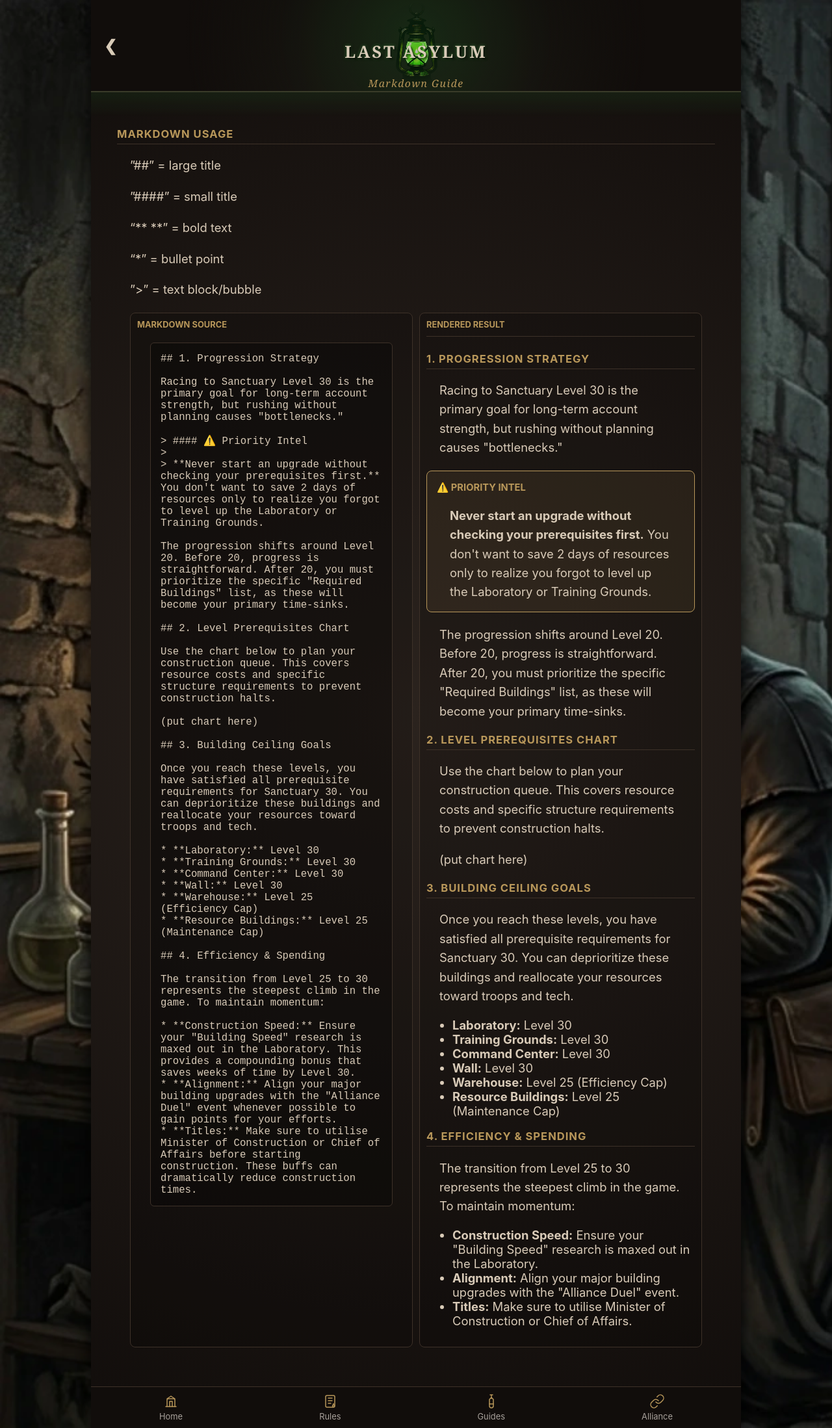
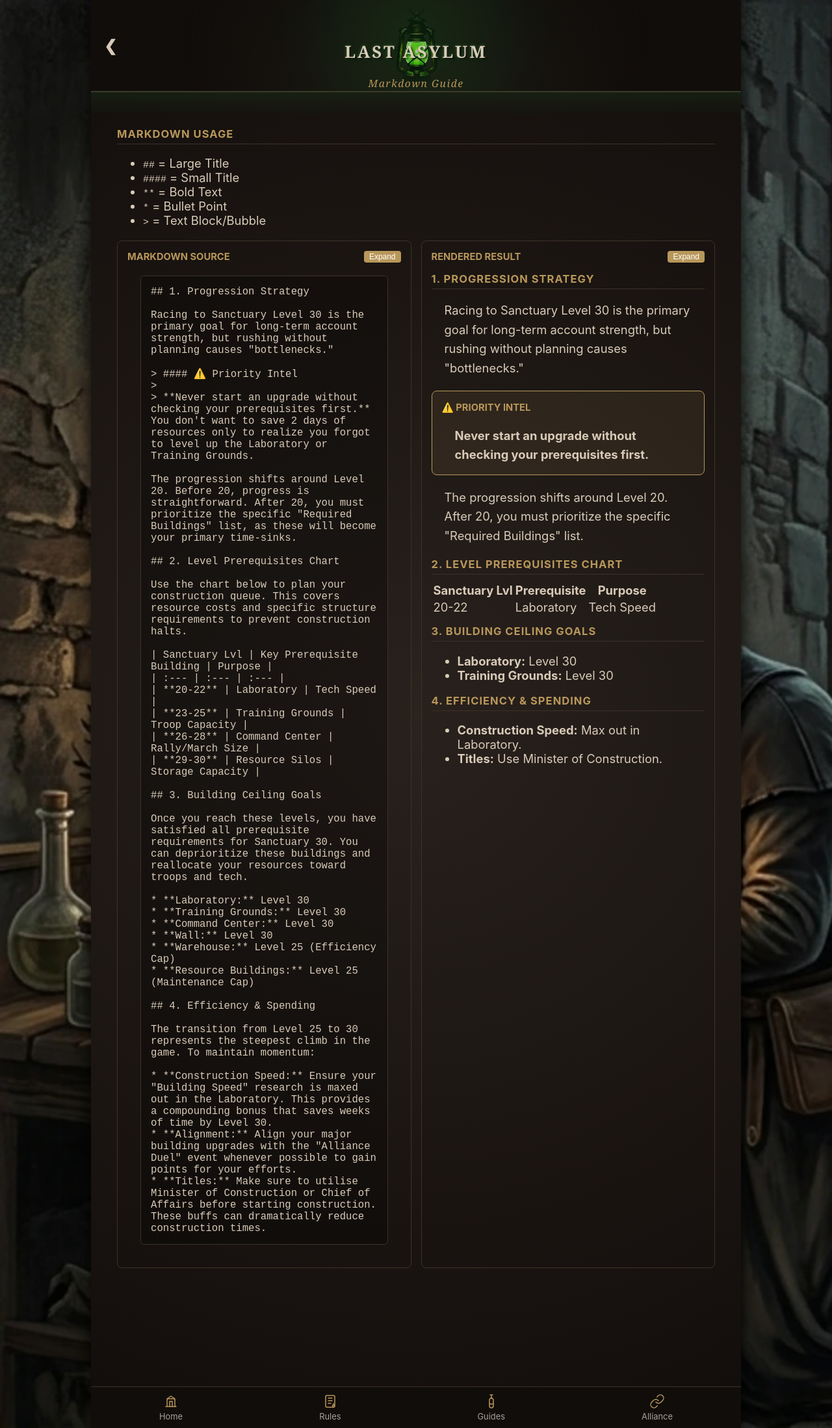
Before and after one commit to LA-S78/la-s78.github.io, a Jekyll site: the page built from test.md, in a window 1280 px wide. Shown: the whole page at 65% size. Built offline with Jekyll 4.4.1, drawn with Linux system fonts in a browser that asks for light colours.

Commit message:
markdown guide v2

```diff
--- a/test.md
+++ b/test.md
@@ -6,53 +6,72 @@
 
 <style>
     .split-view {
-    display: flex;
-    flex-direction: column; /* Stack vertically for mobile */
-    gap: 10px;
-    margin: 20px;
-}
+        display: flex;
+        flex-direction: column;
+        gap: 15px;
+        margin: 20px 0;
+    }
 
-.view-panel {
-    flex: 1; /* Both take 50% of the space */
-    border: 1px solid var(--border-color);
-    padding: 10px;
-    border-radius: 8px;
-    background: rgba(0,0,0,0.2);
-}
+    .view-panel {
+        flex: 1;
+        border: 1px solid var(--border-color);
+        padding: 15px;
+        border-radius: 8px;
+        background: rgba(0,0,0,0.05);
+        transition: all 0.3s ease;
+    }
 
-.view-panel h3 {
-    font-size: 0.7rem;
-    text-transform: uppercase;
-    color: var(--accent-color);
-    margin: 0 0 10px 0;
-}
+    .view-panel h3 {
+        margin-top: 0;
+        font-size: 0.8rem;
+        text-transform: uppercase;
+        color: var(--accent-color);
+        display: flex;
+        justify-content: space-between;
+        align-items: center;
+    }
 
-.rendered-markdown {
-    border-top: 1px solid var(--border-color);
-    padding-top: 10px;
-}
+    .view-panel button {
+        cursor: pointer;
+        font-size: 0.65rem;
+        padding: 2px 8px;
+        background: var(--accent-color);
+        color: white;
+        border: none;
+        border-radius: 4px;
+    }
 
-/* On wider screens (Desktops), put them side-by-side */
-@media (min-width: 600px) {
-    .split-view { flex-direction: row; }
-}
+    pre {
+        background: rgba(0, 0, 0, 0.3);
+        padding: 15px;
+        border-radius: 6px;
+        overflow-x: auto;
+        white-space: pre-wrap;
+        font-family: monospace;
+        font-size: 0.85rem;
+    }
+
+    /* Expansion Logic */
+    .view-panel.full-width { flex: 0 0 100% !important; order: -1; }
+    .split-view.has-expanded .view-panel:not(.full-width) { display: none; }
+
+    @media (min-width: 768px) {
+        .split-view { flex-direction: row; }
+    }
 </style>
 
 ## Markdown Usage
 
-"##"    = large title
+* `##`    = Large Title
+* `####`  = Small Title
+* `**`    = Bold Text
+* `*`     = Bullet Point
+* `>`     = Text Block/Bubble
 
-"####"  = small title
+<div class="split-view" id="markdown-container">
 
-"** **" = bold text
-
-"*"     = bullet point
-
-">"     = text block/bubble
-
-<div class="split-view">
-  <div class="view-panel">
-    <h3>Markdown Source</h3>
+  <div class="view-panel" id="panel-source">
+    <h3>Markdown Source <button onclick="expandPanel('panel-source')">Expand</button></h3>
     <pre><code>## 1. Progression Strategy
 
 Racing to Sanctuary Level 30 is the primary goal for long-term account strength, but rushing without planning causes "bottlenecks."
@@ -67,7 +86,12 @@
 
 Use the chart below to plan your construction queue. This covers resource costs and specific structure requirements to prevent construction halts.
 
-(put chart here)
+| Sanctuary Lvl | Key Prerequisite Building | Purpose |
+| :--- | :--- | :--- |
+| **20-22** | Laboratory | Tech Speed |
+| **23-25** | Training Grounds | Troop Capacity |
+| **26-28** | Command Center | Rally/March Size |
+| **29-30** | Resource Silos | Storage Capacity |
 
 ## 3. Building Ceiling Goals
 
@@ -89,43 +113,42 @@
 * **Titles:** Make sure to utilise Minister of Construction or Chief of Affairs before starting construction. These buffs can dramatically reduce construction times.</code></pre>
   </div>
 
-  <div class="view-panel">
-    <h3>Rendered Result</h3>
+  <div class="view-panel" id="panel-result">
+    <h3>Rendered Result <button onclick="expandPanel('panel-result')">Expand</button></h3>
     <div class="rendered-markdown">
       <h2>1. Progression Strategy</h2>
       <p>Racing to Sanctuary Level 30 is the primary goal for long-term account strength, but rushing without planning causes "bottlenecks."</p>
-
       <blockquote>
         <h4>⚠️ Priority Intel</h4>
-        <p><strong>Never start an upgrade without checking your prerequisites first.</strong> You don't want to save 2 days of resources only to realize you forgot to level up the Laboratory or Training Grounds.</p>
+        <p><strong>Never start an upgrade without checking your prerequisites first.</strong></p>
       </blockquote>
-
-      <p>The progression shifts around Level 20. Before 20, progress is straightforward. After 20, you must prioritize the specific "Required Buildings" list, as these will become your primary time-sinks.</p>
-
+      <p>The progression shifts around Level 20. After 20, you must prioritize the specific "Required Buildings" list.</p>
       <h2>2. Level Prerequisites Chart</h2>
-      <p>Use the chart below to plan your construction queue. This covers resource costs and specific structure requirements to prevent construction halts.</p>
-
-      <p>(put chart here)</p>
-
+      <table>
+        <tr><th>Sanctuary Lvl</th><th>Prerequisite</th><th>Purpose</th></tr>
+        <tr><td>20-22</td><td>Laboratory</td><td>Tech Speed</td></tr>
+      </table>
       <h2>3. Building Ceiling Goals</h2>
-      <p>Once you reach these levels, you have satisfied all prerequisite requirements for Sanctuary 30. You can deprioritize these buildings and reallocate your resources toward troops and tech.</p>
-
       <ul>
         <li><strong>Laboratory:</strong> Level 30</li>
         <li><strong>Training Grounds:</strong> Level 30</li>
-        <li><strong>Command Center:</strong> Level 30</li>
-        <li><strong>Wall:</strong> Level 30</li>
-        <li><strong>Warehouse:</strong> Level 25 (Efficiency Cap)</li>
-        <li><strong>Resource Buildings:</strong> Level 25 (Maintenance Cap)</li>
       </ul>
-
       <h2>4. Efficiency & Spending</h2>
-      <p>The transition from Level 25 to 30 represents the steepest climb in the game. To maintain momentum:</p>
       <ul>
-        <li><strong>Construction Speed:</strong> Ensure your "Building Speed" research is maxed out in the Laboratory.</li>
-        <li><strong>Alignment:</strong> Align your major building upgrades with the "Alliance Duel" event.</li>
-        <li><strong>Titles:</strong> Make sure to utilise Minister of Construction or Chief of Affairs.</li>
+        <li><strong>Construction Speed:</strong> Max out in Laboratory.</li>
+        <li><strong>Titles:</strong> Use Minister of Construction.</li>
       </ul>
     </div>
   </div>
 </div>
+
+<script>
+function expandPanel(panelId) {
+    const container = document.getElementById('markdown-container');
+    const panel = document.getElementById(panelId);
+    panel.classList.toggle('full-width');
+    container.classList.toggle('has-expanded');
+    const btn = panel.querySelector('button');
+    btn.textContent = panel.classList.contains('full-width') ? 'Collapse' : 'Expand';
+}
+</script>
```
